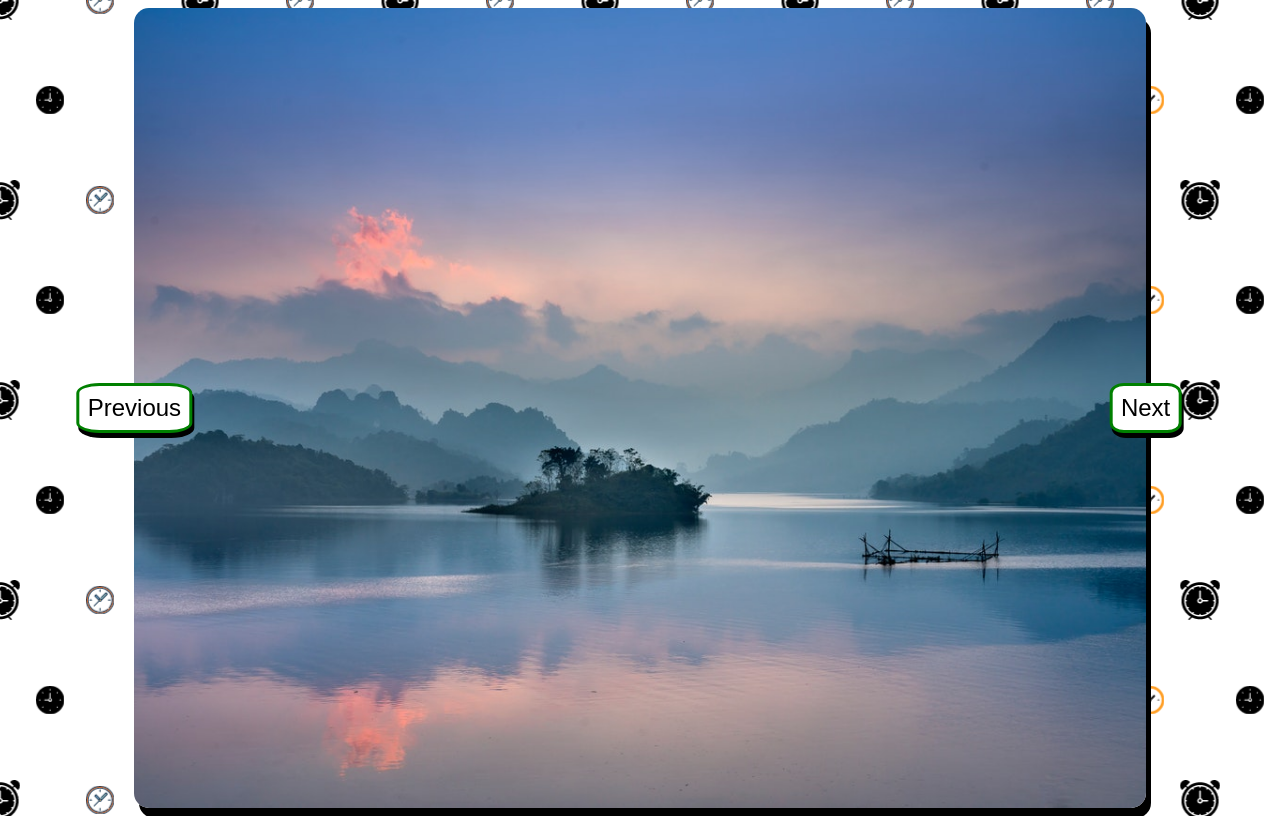
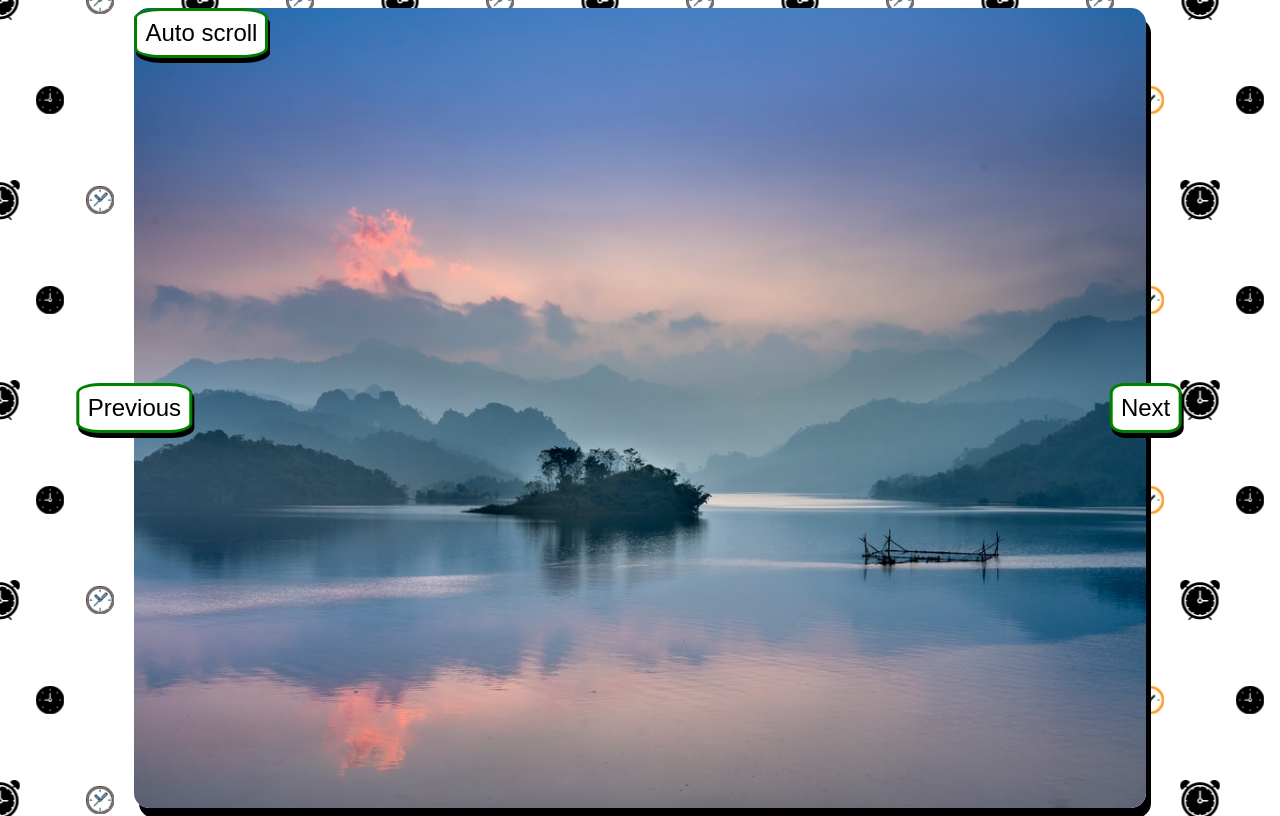
Before and after one commit to beellz/Image-slider, a plain HTML site: page index.html in a window 1280 px wide. Drawn offline with Linux system fonts and the light colour scheme.

Commit message:
added  a new button

```diff
--- a/index.html
+++ b/index.html
@@ -12,6 +12,7 @@
 
         <button type="button" class="btn prevBtn">Previous</button>
         <button type="button" class="btn nextBtn">Next</button>
+        <button type="button" class="btn auto-scroll" id="scrolbtn" >Auto scroll</button>
 
     </div>
     <script src="app.js"></script>
```
